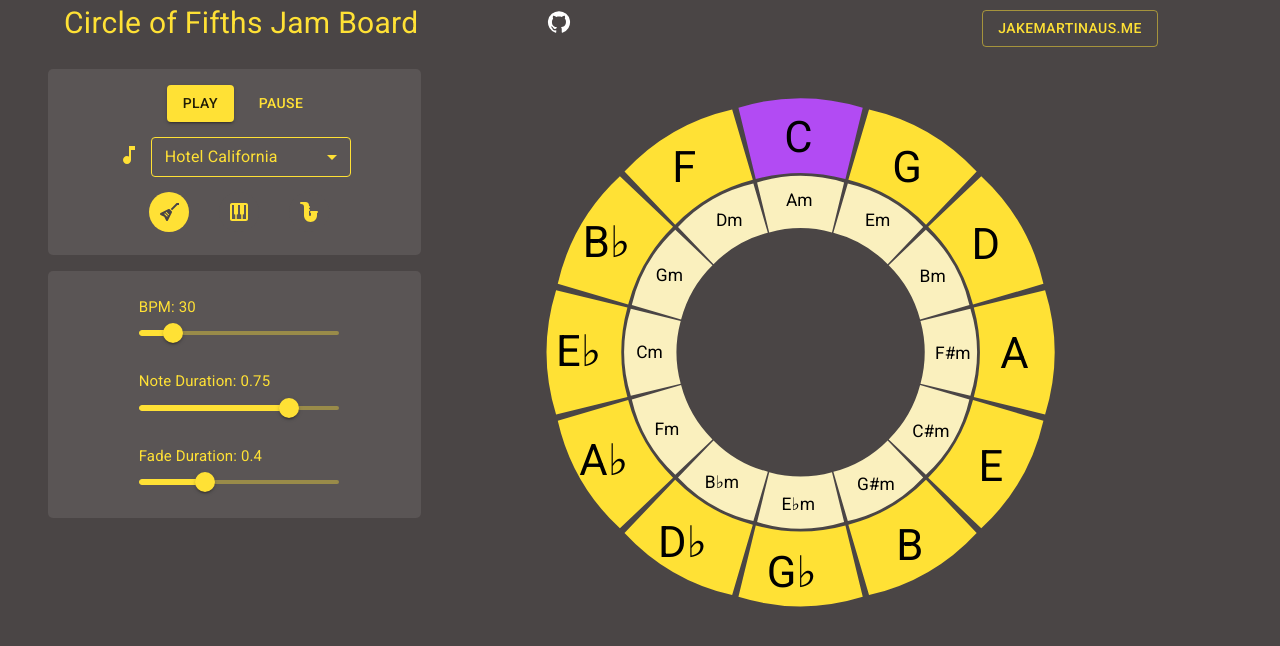
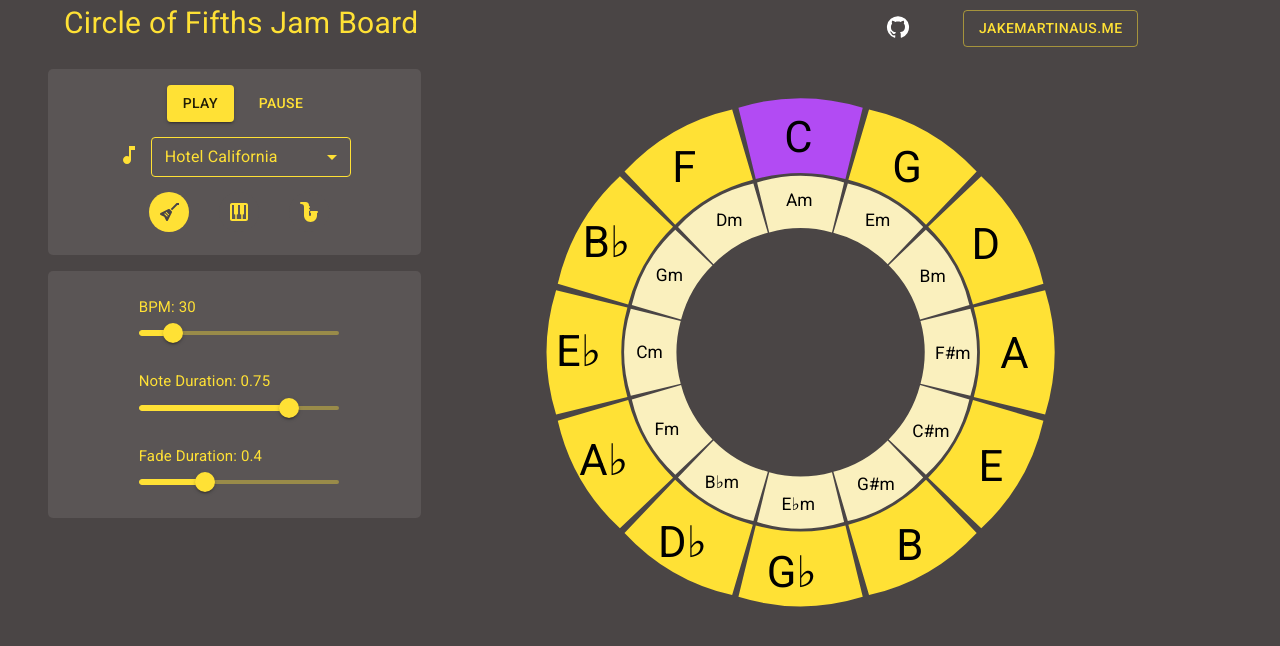
Before and after one commit to jakeMartin1234/circle-of-fifths-jam-board, a React (Create React App) app: page / in a window 1280 px wide. Shown: the top 646 px of the page. Built offline with nearby package versions, Linux system fonts and the light colour scheme; a web font is replaced by a local one.

Commit message:
fixed alignment

```diff
--- a/src/App.js
+++ b/src/App.js
@@ -78,15 +78,15 @@ const App = () => {
         <Grid container spacing={5}>
             <Grid item xs={12}>
                 <Grid container spacing={1}>
-                    <Grid item xs={12} sm={10} md={5}>
+                    <Grid item xs={12} sm={8} md={8.5}>
                         <Typography color="primary" fontSize="30px">
                             Circle of Fifths Jam Board
                         </Typography>
                     </Grid>
-                    <Grid item xs={9} sm={8.5} md={4.5}
+                    <Grid item xs={0.8}
                           sx={{
                               zIndex: 1000,
-                              transform: 'translateY(10px)',
+                              transform: 'translateY(15px)',
                           }}
                     >
                         <Link
@@ -97,7 +97,7 @@ const App = () => {
                             <GitHubIcon sx={{ color: 'white' }} />
                         </Link>
                     </Grid>
-                    <Grid item xs={1} sm={2}
+                    <Grid item xs={2} sm={2}
                           sx={{
                               zIndex: 1000,
                               transform: 'translateY(10px)',
```
